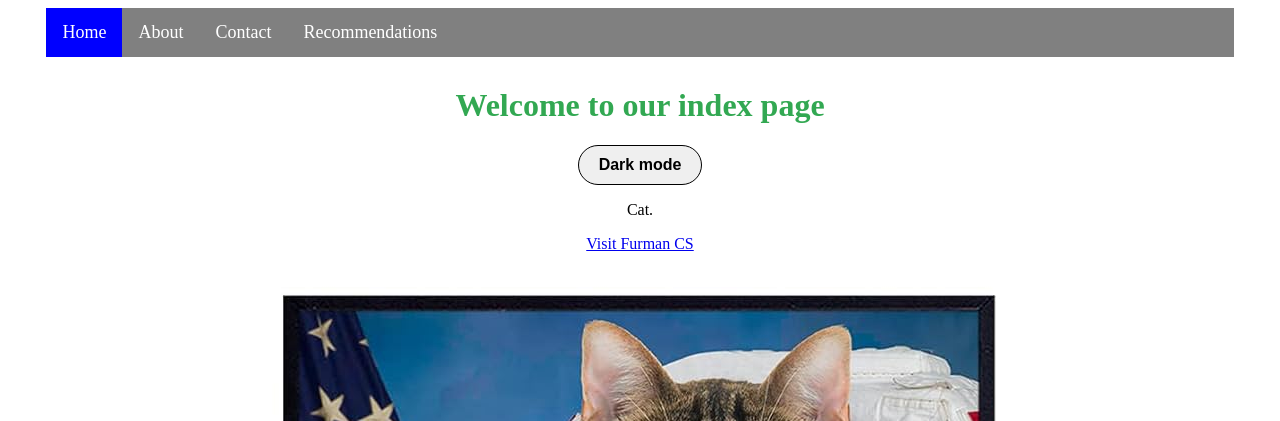
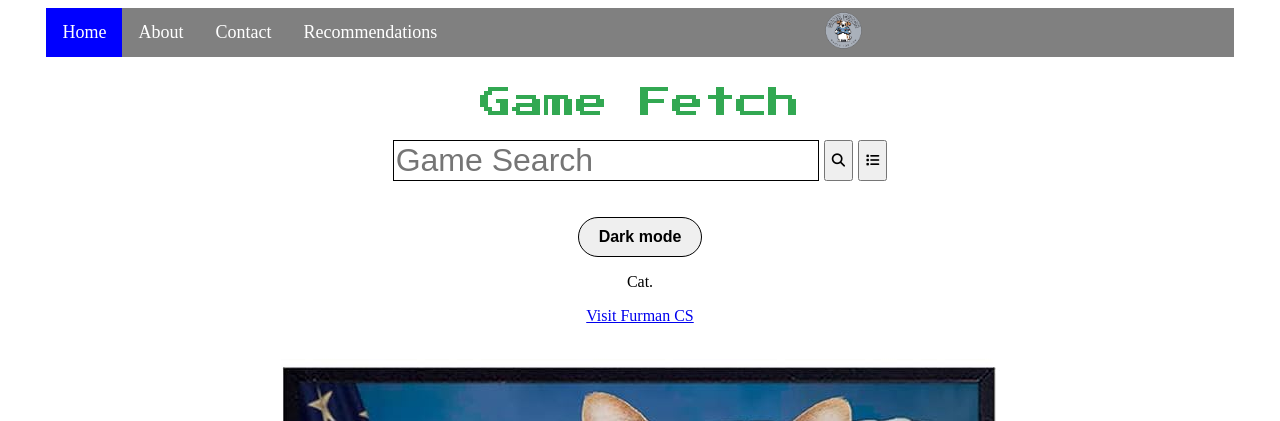
Before and after one commit to TemporaryLivingBeing/Game-Recommendation-Website, a Flask app: page / in a window 1280 px wide. Shown: the top 421 px of the page. Run offline with Flask 3, Linux system fonts and the light colour scheme; some libraries are stand-ins or nearby versions.

Commit message:
added logo, fixed headers in about page, added search bar, and gave title

```diff
--- a/www/about.html
+++ b/www/about.html
@@ -22,6 +22,7 @@
         <a href="about.html">About</a>
         <a href="contact.html">Contact</a>
         <a href="recommendations.html">Recommendations</a>
+        <img src="static/img/Game_Fetch_Logo.png" id = "logo"/> <!-- used canva.com and remove.bg for logo-->
         <a href="javascript:void(0);" class="icon" onclick="hamburger()">
             <i class="fa fa-bars"></i>
         </a>
--- a/www/index.html
+++ b/www/index.html
@@ -3,11 +3,15 @@
 <head>
     <meta charset="UTF-8">
     <meta name="viewport" content="width=device-width, initial-scale=1.0">
-    <title>Index page</title>
+    <title>Game Fetch</title>
     <link rel="stylesheet" href="static/css/style.css">
     <link rel="stylesheet" href="static/css/topBar.css">
     <script src="static/js/scripts.js"></script>
+    <script src="https://kit.fontawesome.com/7ef1811b92.js" crossorigin="anonymous"></script>
 
+    <link rel="preconnect" href="https://fonts.googleapis.com">
+    <link rel="preconnect" href="https://fonts.gstatic.com" crossorigin>
+    <link href="https://fonts.googleapis.com/css2?family=Press+Start+2P&display=swap" rel="stylesheet">
 </head>
 <body>
     <link rel="stylesheet" href="https://cdnjs.cloudflare.com/ajax/libs/font-awesome/4.7.0/css/font-awesome.min.css">
@@ -16,12 +20,20 @@
         <a href="about.html">About</a>
         <a href="contact.html">Contact</a>
         <a href="recommendations.html">Recommendations</a>
+        <img src="static/img/Game_Fetch_Logo.png" id = "logo"/> <!-- used canva.com and remove.bg for logo-->
         <a href="javascript:void(0);" class="icon" onclick="hamburger()">
             <i class="fa fa-bars"></i>
         </a>
     </div>
 
-    <h1>Welcome to our index page</h1>
+    <h1 id = "title">Game Fetch</h1>
+        <div id = "searchBar">
+            <input type = "text" placeholder="Game Search"> <!-- made using https://www.w3schools.com/howto/howto_css_searchbar.asp -->
+            <button class = "seachButton"> <i class="fa-solid fa-magnifying-glass"></i> </button>
+            <button class = "seachButton"> <i class="fa-solid fa-list"></i> </button>
+        </div>
+    <br>
+    <br>
     <button class="darkButton" onclick="toggleDarkMode()">Dark mode</button>
     <p>Cat.</p>
     <a href="https://cs.furman.edu">Visit Furman CS</a>
--- a/www/static/css/aboutStyle.css
+++ b/www/static/css/aboutStyle.css
@@ -56,6 +56,7 @@ h2 {
     display: flex;
     align-items: center;
     border: 2px solid #0A21C0;
+    font-size: x-large;
 }
 .accordion:hover, .active {
     background-color: #ccc;
--- a/www/static/css/style.css
+++ b/www/static/css/style.css
@@ -25,6 +25,8 @@ h1 {
 .topnav {
   background-color: gray;
   overflow: hidden;
+  /* display: flex;
+  justify-content: flex-start; */
 }
 
 .topnav a {
@@ -51,6 +53,12 @@ h1 {
   display: none;
 }
 
+.topnav img#logo {
+  max-height: 45px;
+  width: auto;
+  justify-content: space-between;
+}
+
 @media screen and (max-width: 600px) {
   .topnav a:not(:first-child) {display: none;}
   .topnav a.icon {
@@ -72,3 +80,30 @@ h1 {
       text-align: left;
   }
 }
+
+input[type=text] {
+  /* padding: 5px; */
+  border: 1px solid black;
+  width: auto;
+  /* margin-top: 8px;
+  margin-right: 16px; */
+  font-size: xx-large;
+}
+
+#searchBar {
+  display: flex;
+  justify-content: center;
+  gap: 5px;
+}
+
+#title{
+    font-family: "Press Start 2P", system-ui;
+    font-weight: 400;
+    font-style: normal;
+}
+
+#logo{
+  justify-content: center;
+  height: fit-content;
+  width: fit-content;
+}
```
Also changed, not shown: www/static/img/Game_Fetch_Logo.png (added).
